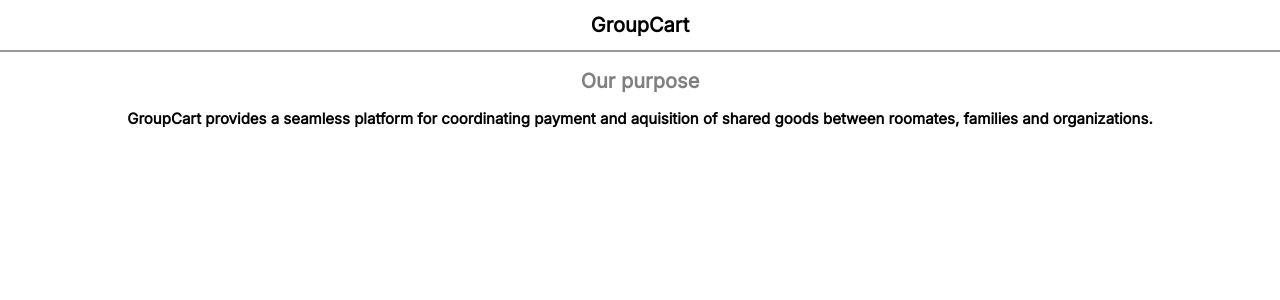
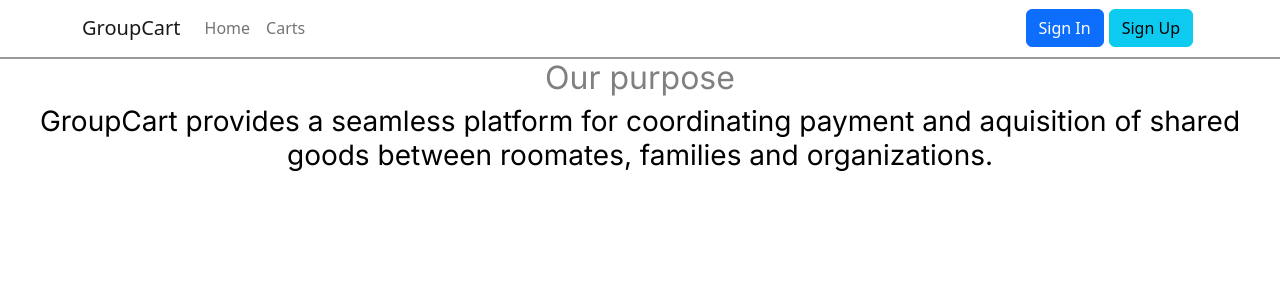
Before and after one commit to ethanoutangoun/groupcart, a React (Create React App) app in the folder frontend/: page /learn-more in a window 1280 px wide. Shown: the top 300 px of the page. Built offline with nearby package versions, Linux system fonts and the light colour scheme.

Commit message:
Create NavbarWrapper component

```diff
--- /dev/null
+++ b/frontend/src/components/NavbarWrapper.css
@@ -0,0 +1,3 @@
+.btn-wrapper {
+    margin-right: 5px;
+}
--- /dev/null
+++ b/frontend/src/components/NavbarWrapper.js
@@ -0,0 +1,33 @@
+import React from "react";
+
+import Container from 'react-bootstrap/Container';
+import Nav from 'react-bootstrap/Nav';
+import Navbar from 'react-bootstrap/Navbar';
+import Button from 'react-bootstrap/Button';
+
+import 'bootstrap/dist/css/bootstrap.min.css';
+import './NavbarWrapper.css';
+
+const NavbarWrapper = () => {
+    return <Navbar expand="lg">
+        <Container>
+          <Navbar.Brand>GroupCart</Navbar.Brand>
+          <Navbar.Collapse id="basic-navbar-nav">
+            <Nav className="me-auto">
+              <Nav.Link>Home</Nav.Link>
+              <Nav.Link>Carts</Nav.Link>
+            </Nav>
+          </Navbar.Collapse>
+          <Nav>
+            <div className="btn-wrapper">
+              <Button variant="primary">Sign In</Button>
+            </div>
+            <div className="btn-wrapper">
+              <Button variant="info">Sign Up</Button>
+            </div>
+          </Nav>
+        </Container>
+    </Navbar>
+}
+
+export default NavbarWrapper;
--- a/frontend/src/components/learn-more.css
+++ b/frontend/src/components/learn-more.css
@@ -42,7 +42,7 @@ h3 {
 }
 
 .bottom-block {
-    margin-top: 2em;
+    margin-top: 1.25em;
     width: 100%;
     background: white;
 }
--- a/frontend/src/components/learn-more.js
+++ b/frontend/src/components/learn-more.js
@@ -1,12 +1,11 @@
 import React from "react";
-import "./learn-more.css"
+import "./learn-more.css";
+import NavbarWrapper from './NavbarWrapper';
 
 function learnMore() {
   return (
     <div class="page">
-      <div className="header-block">
-        <h1>GroupCart</h1>
-      </div>
+      <NavbarWrapper />
       <div className="bottom-block">
         <div className="line">
         </div>
```
